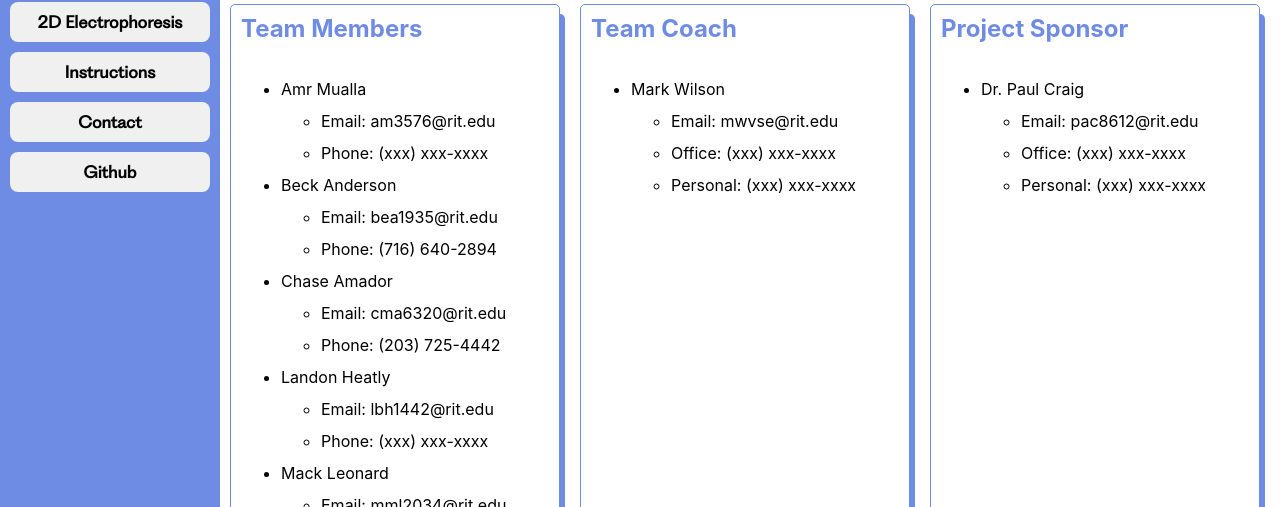
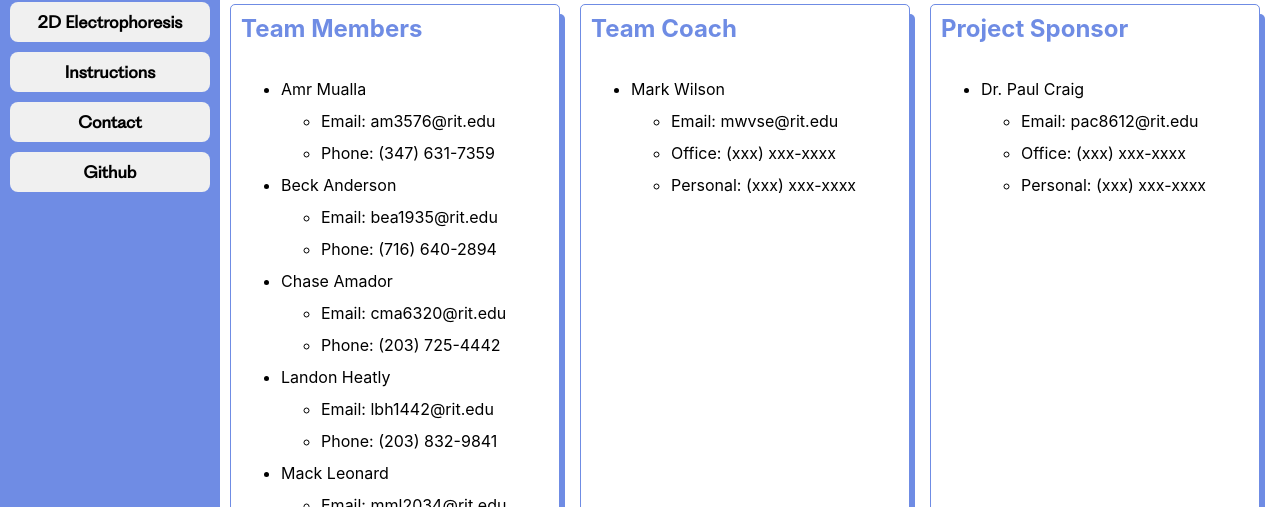
Before and after one commit to AmrMualla/RITSimulationofProteinSeparations, a React (Create React App) app in the folder frontend/jbio-web-app/: page /contact in a window 1280 px wide. Shown: the part 138-645 px from the top of the page. Built offline with nearby package versions, Linux system fonts and the light colour scheme.

Commit message:
More contact information added

```diff
--- a/frontend/jbio-web-app/src/components/Contact.js
+++ b/frontend/jbio-web-app/src/components/Contact.js
@@ -9,7 +9,7 @@ function Contact() {
                         <li>Amr Mualla</li>
                         <ul>
                             <li>Email: am3576@rit.edu</li>
-                            <li>Phone: (xxx) xxx-xxxx</li>
+                            <li>Phone: (347) 631-7359</li>
                         </ul>
                         <li>Beck Anderson</li>
                         <ul>
@@ -24,7 +24,7 @@ function Contact() {
                         <li>Landon Heatly</li>
                         <ul>
                             <li>Email: lbh1442@rit.edu</li>
-                            <li>Phone: (xxx) xxx-xxxx</li>
+                            <li>Phone: (203) 832-9841</li>
                         </ul>
                         <li>Mack Leonard</li>
                         <ul>
```
Also changed, not shown: 2 other files (tests, documents, lock files or other folders).
